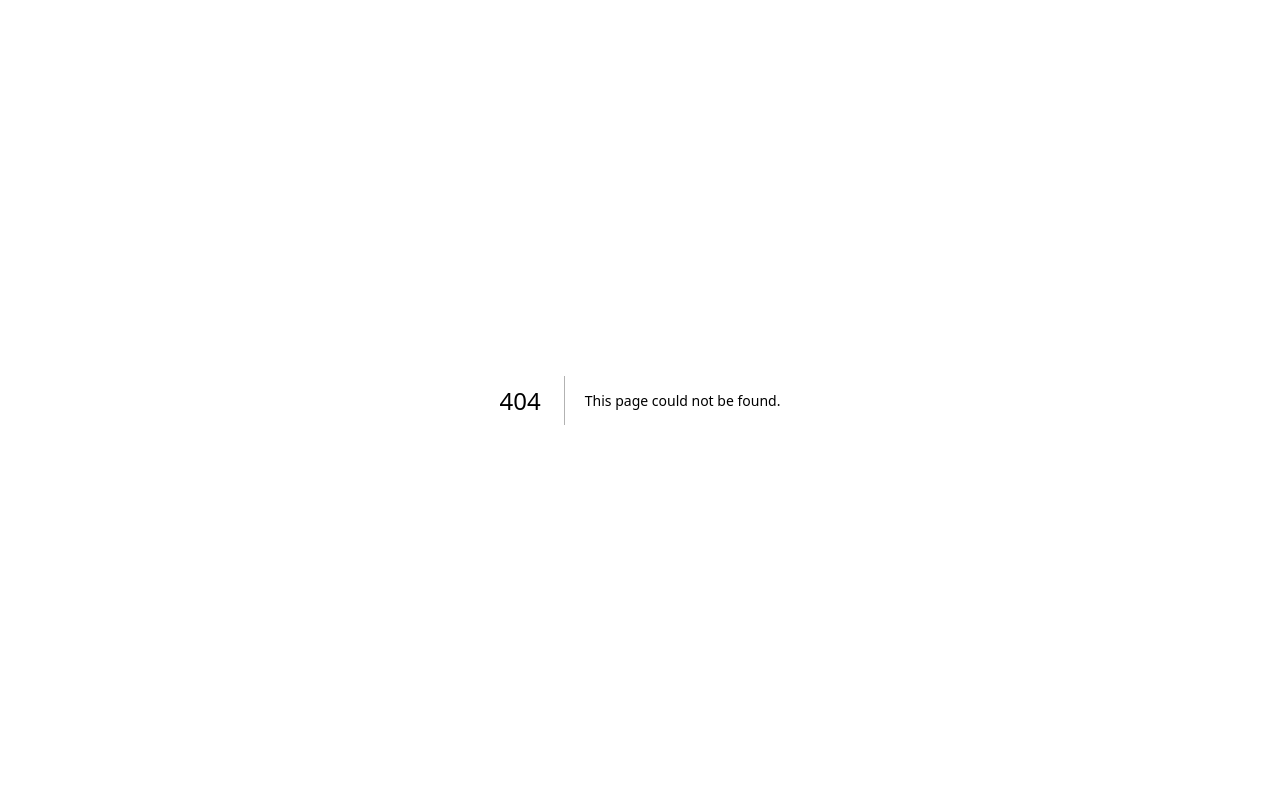
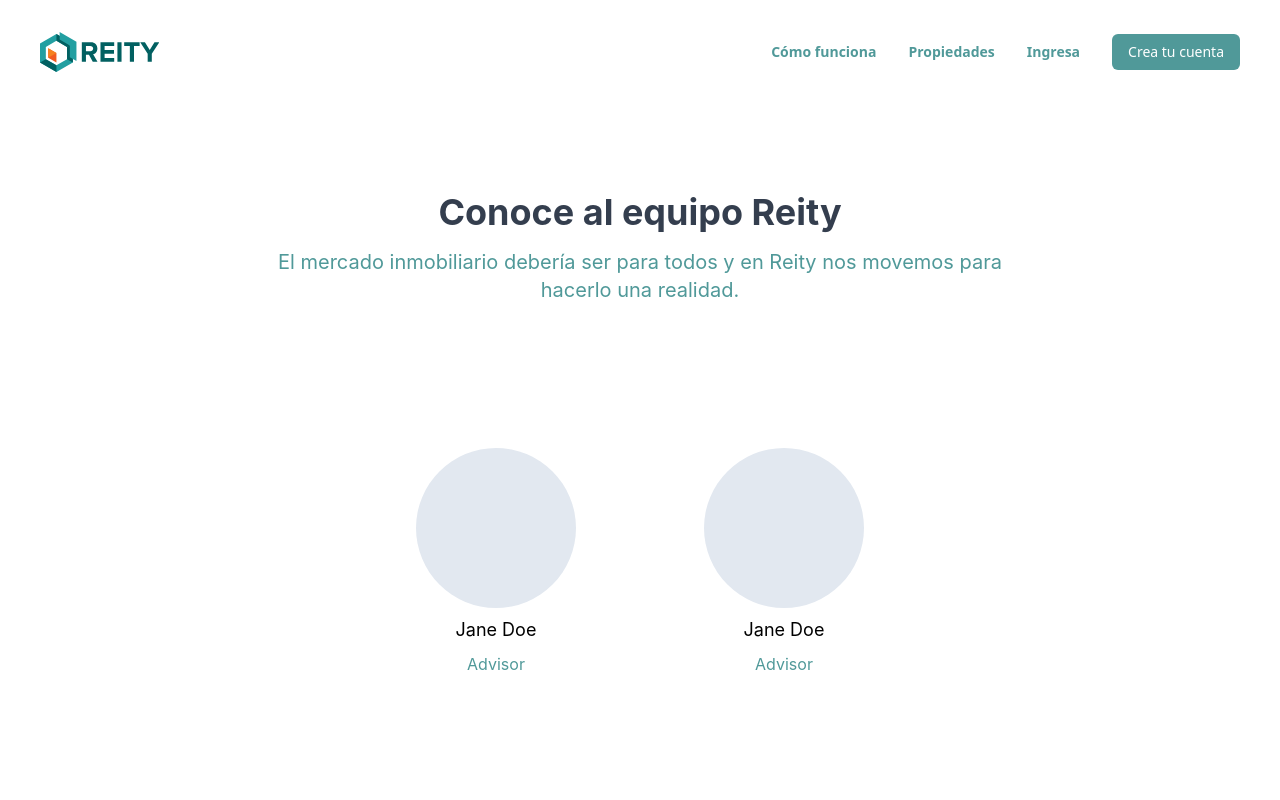
Before and after one commit to iNiceTwice/reity-clone, a Next.js app: page /people in a window 1280 px wide. Before the commit this address had no page. Shown: the top 800 px of the page. Built offline with nearby package versions, Linux system fonts and the light colour scheme.

Commit message:
adding url to links

```diff
--- a/components/Button.js
+++ b/components/Button.js
@@ -1,7 +1,7 @@
 const Button = ({ children, className }) => {
     return (
         <>
-            <button className={`${className} font-medium cursor-pointer px-4 py-4 bg-main text-white rounded-md hover:bg-opacity-90`}>
+            <button className={`${className} py-2 px-4 font-medium cursor-pointer bg-main text-white rounded-md hover:bg-opacity-90`}>
                 { children }
             </button>
         </>
--- a/layout/Nav.js
+++ b/layout/Nav.js
@@ -75,15 +75,15 @@ const Nav = () => {
                     >
                         Propiedades
                     </a>
-                    <a
-                        href="#testimonials"
+                    <Link
+                        href="/login"
                         onClick={ () => setMenu(menu => !menu)}
                         className="cursor-pointer"
                     >
                         Ingresa
-                    </a>
+                    </Link>
                     <Link href="/signup">
-                        <Button text="Crea tu cuenta"/>
+                        <Button>Crea tu cuenta</Button>
                     </Link>
                     </div>
                 </motion.div>
@@ -102,15 +102,15 @@ const Nav = () => {
                     >
                         Propiedades
                     </a>
-                    <a
-                        href="#testimonials"
+                    <Link
+                        href="/login"
                         onClick={ () => setMenu(menu => !menu)}
                         className="cursor-pointer"
                     >
                         Ingresa
-                    </a>
+                    </Link>
                     <Link href="/signup">
-                        <Button text="Crea tu cuenta"/>
+                        <Button>Crea tu cuenta</Button>
                     </Link>
                 </div>
             </div>
--- /dev/null
+++ b/layout/index.js
@@ -0,0 +1,14 @@
+import Nav from "./Nav"
+import Footer from "./Footer"
+
+const Layout = ({children}) => {
+    return (
+        <>
+            <Nav/>
+            { children }
+            <Footer/>
+        </>
+     );
+}
+
+export default Layout;
--- a/pages/_app.js
+++ b/pages/_app.js
@@ -1,10 +1,6 @@
-import Footer from '../layout/Footer'
-import Nav from '../layout/Nav'
 import '../styles/globals.css'
 
 function MyApp({ Component, pageProps }) {
-  //<Nav/>
-  //<Footer/>
   return(
     <>
       <Component {...pageProps} />
--- a/pages/index.js
+++ b/pages/index.js
@@ -1,4 +1,5 @@
 import Head from 'next/head'
+import Layout from '../layout'
 import AvaibleInvestments from '../views/main/AvaibleInvestments'
 import Benefits from '../views/main/Benefits'
 import FAQ from '../views/main/faq'
@@ -18,6 +19,7 @@ export default function Home() {
         <link rel="icon" href="/favicon.ico" />
       </Head>
       <main>
+        <Layout>
           <Hero/>
           <Benefits/>
           <AvaibleInvestments/>
@@ -26,6 +28,7 @@ export default function Home() {
           <ReachGoals/>
           <Team/>
           <FAQ/>
+        </Layout>
       </main>
     </div>
   )
--- a/pages/login.js
+++ b/pages/login.js
@@ -1,5 +1,6 @@
 import Logo from "../components/Logo";
 import Button from "../components/Button"
+import Link from "next/link";
 
 const signup = () => {
     return (
@@ -8,7 +9,9 @@ const signup = () => {
                 <div className="grid grid-cols-1 lg:grid-cols-2 h-full w-full">
                     <div className="w-full h-full flex justify-center items-center">
                         <div className="flex flex-col lg:w-1/2 items-center justify-center">
-                            <Logo className="h-[3.5rem] mb-8"/>
+                            <Link href="/">
+                                <Logo className="h-[3.5rem] mb-8"/>
+                            </Link>
                             <div className="text-center">
                                 <h2 className="font-semibold text-3xl mb-2">Bienvenido</h2>
                                 <p className="text-sm text-slate-800/80">Compra tokens de propiedades y gana por el arriendo y plusvalía</p>
@@ -25,7 +28,7 @@ const signup = () => {
                                 <Button className="py-2">Empezar</Button>
                                 <div className="border-b w-full my-6"></div>
                                 <a href="#" className="text-main font-medium text-sm">Recuperar contraseña</a>
-                                <a href="#" className="text-main font-medium text-sm">Registrarme</a>
+                                <Link href="/signup" className="text-main font-medium text-sm">Registrarme</Link>
                             </form>
                         </div>
                     </div>
--- /dev/null
+++ b/pages/marketplace.js
@@ -0,0 +1,9 @@
+const Marketplace = () => {
+    return (
+        <section>
+
+        </section>
+     );
+}
+
+export default Marketplace;
--- a/pages/personas.js
+++ b/pages/people.js
@@ -1,4 +1,5 @@
 import { TeamMember } from "../views/main/Team";
+import Layout from '../layout'
 
 const People = () => {
 
@@ -6,6 +7,7 @@ const People = () => {
 
     return (
         <>
+        <Layout>
             <section className="w-full pt-48 pb-32 flex justify-center items-center">
                 <div className="w-full lg:w-4/6 px-8">
                     <div className="w-full text-center">
@@ -21,6 +23,7 @@ const People = () => {
                     </div>
                 </div>
             </section>
+        </Layout>
         </>
      );
 }
--- a/pages/signup.js
+++ b/pages/signup.js
@@ -1,14 +1,17 @@
 import Logo from "../components/Logo";
 import Button from "../components/Button"
+import Link from "next/link";
 
 const signup = () => {
     return (
         <>
-            <section className="h-full">
+            <section className="h-screen">
                 <div className="grid grid-cols-1 lg:grid-cols-2 h-full w-full">
                     <div className="w-full h-full flex justify-center items-center">
                         <div className="flex flex-col lg:w-1/2 items-center justify-center">
-                            <Logo className="h-[3.5rem] mb-8"/>
+                            <Link href="/">
+                                <Logo className="h-[3.5rem] mb-8"/>
+                            </Link>
                             <div className="text-center">
                                 <h2 className="font-semibold text-3xl mb-2">Crea tu cuenta</h2>
                                 <p className="text-sm text-slate-800/80">Invierte en tokens de propiedades de todo el mundo</p>
@@ -22,7 +25,7 @@ const signup = () => {
                                 </div>
                                 <Button className="py-2">Empezar</Button>
                                 <div className="border-b w-full my-6"></div>
-                                <a href="#" className="text-main font-medium text-sm">¿Ya tienes cuenta? Entra aquí</a>
+                                <Link href="/login" className="text-main font-medium text-sm">¿Ya tienes cuenta? Entra aquí</Link>
                                 <a href="#" className="text-main font-medium text-sm">Recuperar contraseña</a>
                             </form>
                         </div>
--- a/styles/globals.css
+++ b/styles/globals.css
@@ -5,7 +5,7 @@
 
 html,
 body {
-  height: 100% !important;
+  scroll-behavior: smooth;
   padding: 0;
   margin: 0;
   font-family: -apple-system, BlinkMacSystemFont, Segoe UI, Roboto, Oxygen,
--- a/views/main/Team.js
+++ b/views/main/Team.js
@@ -30,7 +30,7 @@ export const Team = () => {
                     }
                 </div>
                 <div className="w-full text-center mt-20">
-                    <Link href="/personas">
+                    <Link href="/people">
                         <Button>Conoce a todo el equipo</Button>
                     </Link>
                 </div>
```
Lines whose indentation alone changed are shown as unchanged.
